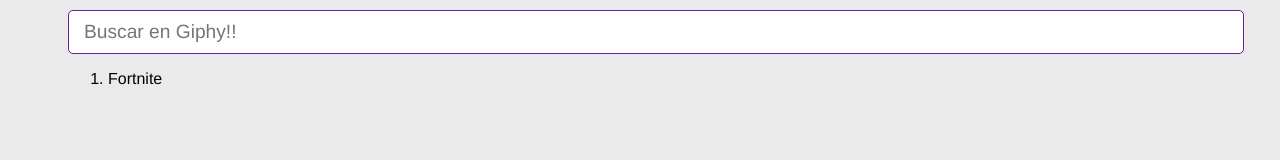
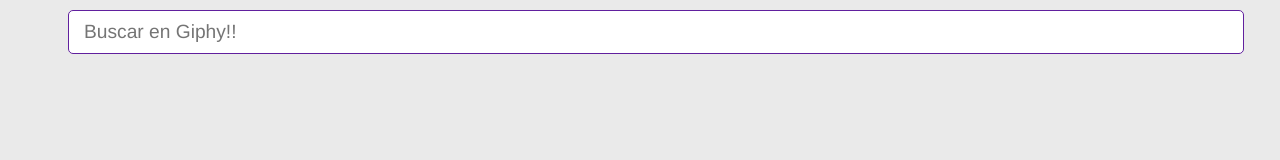
Before and after one commit to ivnvaldz7/Giphy-App, a React (Vite) app: page / in a window 1280 px wide. Shown: the part 138-298 px from the top of the page. Built offline with nearby package versions, Linux system fonts and the light colour scheme.

Commit message:
27/1 concÃxexión con Giphy

```diff
--- a/src/GifApp.jsx
+++ b/src/GifApp.jsx
@@ -1,8 +1,9 @@
 import { useState } from "react";
 import { AddCategory } from "./components/AddCategory";
+import { GifGrid } from "./components/GifGrid";
 
 export const GifApp = () => {
-  const [categories, setCategories] = useState(['Fortnite']);
+  const [categories, setCategories] = useState([]);
   const onAddCategory = (newValue) => {
     if(categories.includes(newValue)) return
     setCategories([...categories, newValue]);
@@ -11,11 +12,10 @@
     <>
       <h1>Gif App</h1>
       <AddCategory onNewValue={onAddCategory} />
-      <ol>
-        {categories.map((category) => {
-          return <li key={category}> {category}</li>;
-        })}
-      </ol>
+      {categories.map(category=>(
+          <GifGrid key={category} category={category}/>
+        )
+      )}
     </>
   );
 };
--- /dev/null
+++ b/src/components/GifGrid.jsx
@@ -0,0 +1,11 @@
+import { getGifs } from "../helpers/getGifs";
+
+
+export const GifGrid = ({ category }) => {
+  getGifs({ category });
+  return (
+    <>
+      <h3>{category}</h3>
+    </>
+  );
+};
--- /dev/null
+++ b/src/helpers/getGifs.js
@@ -0,0 +1,13 @@
+export const getGifs = async ({ category }) => {
+  const url = await fetch(
+    `https://api.giphy.com/v1/gifs/search?api_key=TM1YIrx4I8iY7YSYJdpSOwy4Bd4EUy9S&q=${category}&limit=5`
+  );
+  const { data } = await url.json();
+  const gifs = data.map((gif) => ({
+    title: gif.id,
+    id: gif.id,
+    img: gif.images.downsized_medium.url,
+  }));
+  console.log(gifs)
+  return gifs;
+};
```
Also changed, not shown: 2 other files (tests, documents, lock files or other folders).
